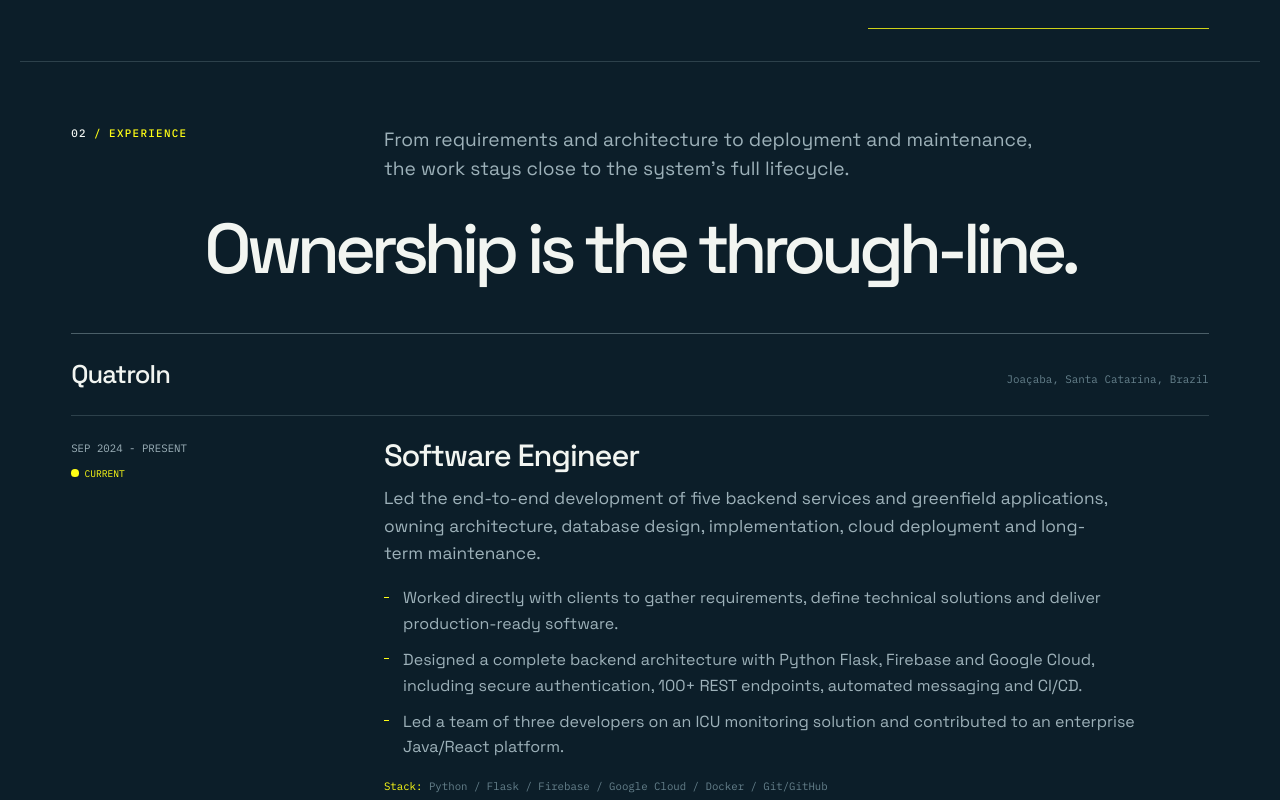
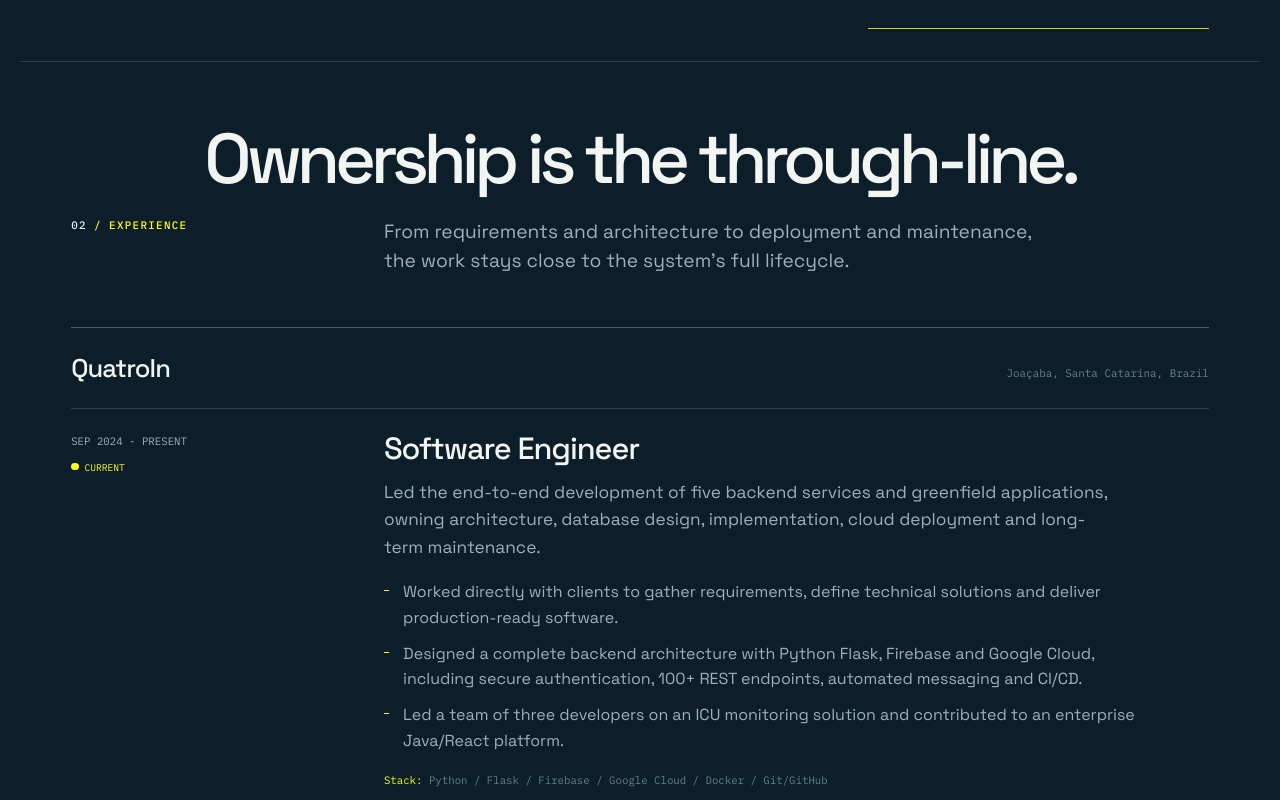
Before and after one commit to Dalpiva/wesleydalpiva, a Next.js app: page / in a window 1280 px wide. Shown: the part 740-1540 px from the top of the page. Built offline with nearby package versions, Linux system fonts and the light colour scheme.

Commit message:
REFAC: show the title first

```diff
--- a/app/components/site/SectionHeader.tsx
+++ b/app/components/site/SectionHeader.tsx
@@ -15,6 +15,9 @@ export default function SectionHeader({ id, locale, title, intro }: SectionHeade
 
   return (
     <header className="section-header">
+      <h2 id={`${id}-title`} className="section-title">
+        {translate(title, locale)}
+      </h2>
       <div className="section-header-meta">
         <p className="section-kicker">
           <span>{section.number}</span>
@@ -23,9 +26,6 @@ export default function SectionHeader({ id, locale, title, intro }: SectionHeade
         </p>
         {intro ? <p className="section-intro">{translate(intro, locale)}</p> : null}
       </div>
-      <h2 id={`${id}-title`} className="section-title">
-        {translate(title, locale)}
-      </h2>
     </header>
   )
 }
--- a/app/globals.css
+++ b/app/globals.css
@@ -500,6 +500,7 @@ main {
   display: grid;
   grid-template-columns: minmax(150px, 0.35fr) minmax(0, 1fr);
   gap: 1.5rem;
+  margin-top: clamp(1rem, 2vw, 2rem);
 }
 
 .section-kicker {
@@ -521,7 +522,7 @@ main {
 .section-title {
   width: 100%;
   max-width: none;
-  margin-top: clamp(1.25rem, 2.5vw, 2.5rem);
+  margin-top: 0;
   color: var(--text);
   font-size: clamp(2.5rem, 5.5vw, 6.3rem);
   font-weight: 450;
```
